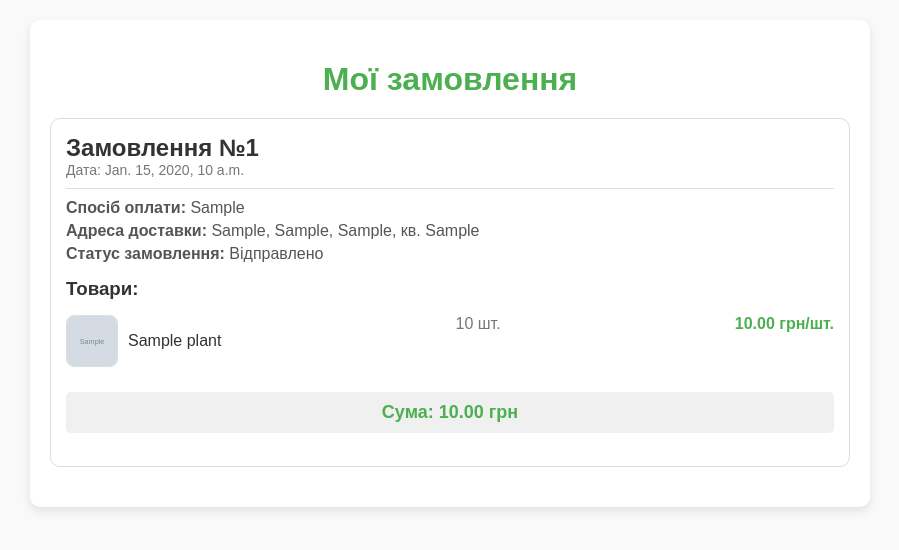
After one commit to DaryaZiborova/plants_online_store, a Django app: page /orders/ in a window 1280 px wide. The commit adds this page. Shown: the top 550 px of the page, without its empty margins (190-1089 px from the left). Run offline with Django 5.2, Linux system fonts and the light colour scheme; a user stored in the database is signed in; tables that the repository leaves empty hold one stand-in row (values such as "Sample post"); grey boxes marked "Sample" are stand-in pictures.

Commit message:
коммит

```diff
--- a/authentication/models.py
+++ b/authentication/models.py
@@ -12,10 +12,10 @@ class User(AbstractUser):
     name = models.CharField(max_length=255, null=True, blank=True)
     surname = models.CharField(max_length=255, null=True, blank=True)
     age = models.IntegerField(null=True, blank=True)
-    city = models.CharField(max_length=255, null=False, blank=False)
-    street = models.CharField(max_length=255, null=False, blank=False)
-    house = models.CharField(max_length=255, null=False, blank=False)
-    flat = models.CharField(max_length=255, null=False, blank=False)
+    city = models.CharField(max_length=255, null=False, default="", blank=False)
+    street = models.CharField(max_length=255, null=False, default="", blank=False)
+    house = models.CharField(max_length=255, null=False, default="", blank=False)
+    flat = models.CharField(max_length=255, null=False, default="", blank=False)
 
     USERNAME_FIELD = 'email'
     REQUIRED_FIELDS = ['password', 'username']
--- a/main/urls.py
+++ b/main/urls.py
@@ -34,4 +34,7 @@ urlpatterns = [
     path('cart/', ord_views.cart_view, name='cart'),
     path('user/', auth_views.user_profile, name='user_profile'),  # Сторінка користувача
     path('user/edit/', auth_views.edit_profile, name='edit_profile'),
+    path('ordering/', ord_views.ordering_page, name='ordering_page'),  # Сторінка оформлення замовлення
+    path('place_order/', ord_views.place_order, name='place_order'),  # Обробка замовлення
+    path('orders/', ord_views.orders_view, name='orders'),  # Сторінка "Мої замовлення"
 ]
--- a/orders/views.py
+++ b/orders/views.py
@@ -3,6 +3,8 @@ from django.contrib import messages  # Додано для повідомлен
 from django.contrib.auth.decorators import login_required
 from .models import CartItem
 from content.models import Plant
+from .models import Order, OrderItem  # Додано імпорт моделі Order
+from .models import CartItem
 
 # Додавання товару до кошика
 def add_to_cart(request, plant_id, q):
@@ -53,3 +55,67 @@ def cart_view(request):
     total = sum(item["total_price"] for item in user_cart)
 
     return render(request, 'orders/cart.html', {"cart": user_cart, "total": total})
+
+def ordering_page(request):
+    # Отримуємо товари з кошика користувача
+    cart_items = CartItem.objects.filter(user=request.user)
+    if not cart_items:
+        messages.warning(request, 'Ваш кошик порожній!')
+        return redirect('cart')  # Перенаправлення на кошик, якщо він порожній
+
+    # Розраховуємо загальну суму замовлення
+    total = sum(item.items_quantity * item.plant.price for item in cart_items)
+
+    return render(request, 'orders/ordering_page.html', {'total': total})
+
+def place_order(request):
+    if request.method == 'POST':
+        # Отримуємо дані з форми
+        order_city = request.POST.get('order_city')
+        order_street = request.POST.get('order_street')
+        order_house = request.POST.get('order_house')
+        order_flat = request.POST.get('order_flat')
+        payment_method = request.POST.get('payment_method')
+
+        # Отримуємо товари з кошика користувача
+        cart_items = CartItem.objects.filter(user=request.user)
+        if not cart_items:
+            messages.warning(request, 'Ваш кошик порожній!')
+            return redirect('cart')
+
+        # Розраховуємо загальну суму замовлення
+        total_price = sum(item.items_quantity * item.plant.price for item in cart_items)
+
+        # Створюємо нове замовлення
+        order = Order.objects.create(
+            user=request.user,
+            order_city=order_city,
+            order_street=order_street,
+            order_house=order_house,
+            order_flat=order_flat,
+            total_price=total_price,
+            payment_method=payment_method
+        )
+
+        # Додаємо товари до замовлення
+        for cart_item in cart_items:
+            OrderItem.objects.create(
+                order=order,
+                plant=cart_item.plant,
+                quantity=cart_item.items_quantity,
+                price=cart_item.plant.price
+            )
+
+        # Очищаємо кошик після оформлення замовлення
+        cart_items.delete()
+
+        # Перенаправляємо на сторінку успішного оформлення
+        return redirect('orders')
+
+    # Якщо метод не POST, перенаправляємо на кошик
+    return redirect('cart')
+
+def orders_view(request):
+    # Отримуємо всі замовлення поточного користувача
+    orders = Order.objects.filter(user=request.user).order_by('-order_date')
+    return render(request, 'orders/orders.html', {'orders': orders})
--- /dev/null
+++ b/static/orders/orders.css
@@ -0,0 +1,139 @@
+body, html {
+    margin: 0;
+    padding: 0;
+    font-family: Arial, sans-serif;
+    background-color: #f9f9f9;
+}
+
+.orders-container {
+    max-width: 800px;
+    margin: 20px auto;
+    padding: 20px;
+    background-color: white;
+    border-radius: 10px;
+    box-shadow: 0 4px 10px rgba(0, 0, 0, 0.1);
+}
+
+h1 {
+    text-align: center;
+    color: #4CAF50;
+    margin-bottom: 20px;
+}
+
+.order-block {
+    border: 1px solid #ddd;
+    border-radius: 10px;
+    padding: 15px;
+    margin-bottom: 20px;
+    background-color: #fff;
+}
+
+.order-header {
+    border-bottom: 1px solid #ddd;
+    padding-bottom: 10px;
+    margin-bottom: 10px;
+}
+
+.order-header h2 {
+    margin: 0;
+    color: #333;
+}
+
+.order-date {
+    margin: 0;
+    color: #777;
+    font-size: 14px;
+}
+
+.order-details {
+    margin-bottom: 15px;
+}
+
+.order-details p {
+    margin: 5px 0;
+    color: #555;
+    text-align: left; /* Вирівнюємо текст зліва */
+}
+
+.order-details p.status {
+    font-weight: bold;
+    color: #4CAF50; /* Зелений колір для статусу */
+}
+
+.order-items {
+    margin-bottom: 15px;
+}
+
+.order-items h3 {
+    margin: 10px 0;
+    color: #333;
+}
+
+.order-items ul {
+    list-style: none;
+    padding: 0;
+    margin: 0;
+}
+
+.order-items li {
+    display: flex;
+    justify-content: space-between;
+    padding: 5px 0;
+    border-bottom: 1px solid #eee;
+}
+
+.order-items li:last-child {
+    border-bottom: none;
+}
+
+.item-info {
+    display: flex;
+    align-items: center;
+    gap: 10px;
+}
+
+.plant-img {
+    width: 50px;
+    height: 50px;
+    object-fit: cover;
+    border-radius: 8px;
+    border: 1px solid #ddd;
+    background-color: #f4f4f4;
+}
+
+.empty-frame {
+    width: 50px;
+    height: 50px;
+    border: 1px dashed #ccc;
+    background-color: #f9f9f9;
+    border-radius: 8px;
+    display: flex;
+    justify-content: center;
+    align-items: center;
+}
+
+.item-name {
+    flex: 1;
+    color: #333;
+}
+
+.item-quantity {
+    margin: 0 10px;
+    color: #777;
+}
+
+.item-price {
+    color: #4CAF50;
+    font-weight: bold;
+}
+
+.order-total {
+    text-align: center;
+    font-size: 18px;
+    font-weight: bold;
+    color: #4CAF50;
+    margin-top: 20px;
+    padding: 10px;
+    background-color: #f0f0f0;
+    border-radius: 5px;
+}
--- a/templates/content/main_page.html
+++ b/templates/content/main_page.html
@@ -21,6 +21,7 @@
             <div class="nav-buttons">
                 {% if user.is_authenticated %}
                     <a href="{% url 'cart' %}">Кошик</a>
+                    <a href="{% url 'orders' %}">Мої замовлення</a>
                     <a href="{% url 'user_profile' %}">Профіль</a>
                 {% else %}
                     <a href="{% url 'login' %}">Увійти</a>
--- a/templates/orders/cart.html
+++ b/templates/orders/cart.html
@@ -49,6 +49,12 @@
         <div class="cart-total">
             <p><strong>Загальна сума:</strong> {{ total }} грн</p>
         </div>
+
+        <!-- Кнопка "Оформити замовлення" -->
+        <div class="checkout-button">
+            <a href="{% url 'ordering_page' %}" class="btn-checkout">Оформити замовлення</a>
+        </div>
+
         {% else %}
         <p>Ваш кошик порожній!</p>
         {% endif %}
--- /dev/null
+++ b/templates/orders/orders.html
@@ -0,0 +1,54 @@
+<!DOCTYPE html>
+<html lang="uk">
+{% load static %}
+<head>
+    <meta charset="UTF-8">
+    <title>Мої замовлення</title>
+    <link rel="stylesheet" href="{% static 'orders/orders.css' %}">
+</head>
+<body>
+
+    <div class="orders-container">
+        <h1>Мої замовлення</h1>
+
+        {% if orders %}
+            {% for order in orders %}
+                <div class="order-block">
+                    <div class="order-header">
+                        <h2>Замовлення №{{ order.order_id }}</h2>
+                        <p class="order-date">Дата: {{ order.order_date }}</p>
+                    </div>
+                    <div class="order-details">
+                        <p><strong>Спосіб оплати:</strong> {{ order.payment_method }}</p>
+                        <p><strong>Адреса доставки:</strong> {{ order.order_city }}, {{ order.order_street }}, {{ order.order_house }}, кв. {{ order.order_flat }}</p>
+                        <p><strong>Статус замовлення:</strong> {{ order.get_status_display }}</p> <!-- Додано статус -->
+                    </div>
+                    <div class="order-items">
+                        <h3>Товари:</h3>
+                        <ul>
+                            {% for item in order.items.all %}
+                                <li>
+                                    <div class="item-info">
+                                        {% if item.plant.photo %}
+                                            <img class="plant-img" src="{% static 'plants/' %}{{ item.plant.photo }}" alt="{{ item.plant.plant_name }}">
+                                        {% else %}
+                                            <div class="empty-frame"></div>
+                                        {% endif %}
+                                        <span class="item-name">{{ item.plant.plant_name }}</span>
+                                    </div>
+                                    <span class="item-quantity">{{ item.quantity }} шт.</span>
+                                    <span class="item-price">{{ item.price }} грн/шт.</span>
+                                </li>
+                            {% endfor %}
+                        </ul>
+                        <p class="order-total"><strong>Сума:</strong> {{ order.total_price }} грн</p>
+                    </div>
+                </div>
+            {% endfor %}
+        {% else %}
+            <p>У вас немає замовлень.</p>
+        {% endif %}
+    </div>
+
+</body>
+</html>
```
Also changed, not shown: orders/models.py (+38 -0 lines), static/orders/cart.css (+20 -0 lines), static/orders/ordering_page.css (added, +58 -0 lines), templates/orders/ordering_page.html (added, +41 -0 lines), authentication/migrations/0002_alter_user_city_alter_user_flat_alter_user_house_and_more.py (added), orders/migrations/0002_order_orderitem.py (added), orders/migrations/0003_order_status.py (added), templates/content/plant_detail.html (indentation only), 1 other file.
